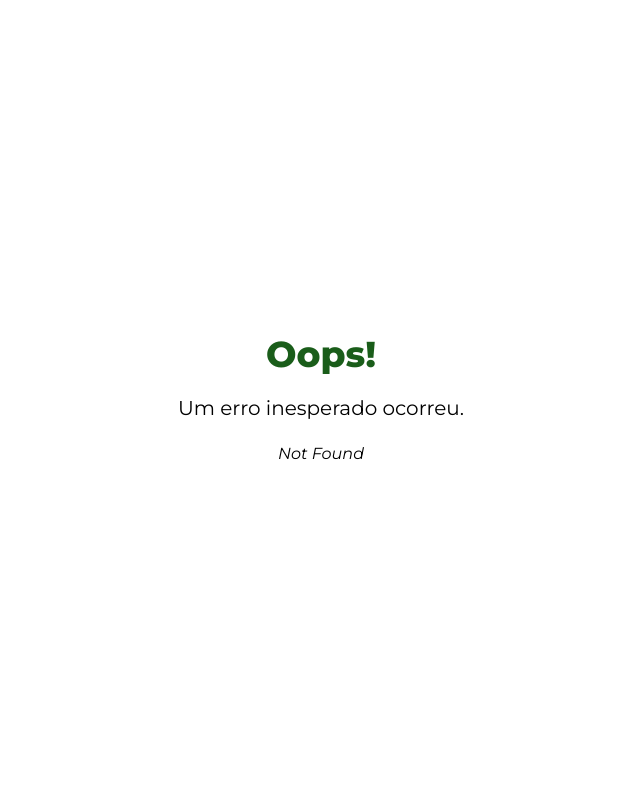
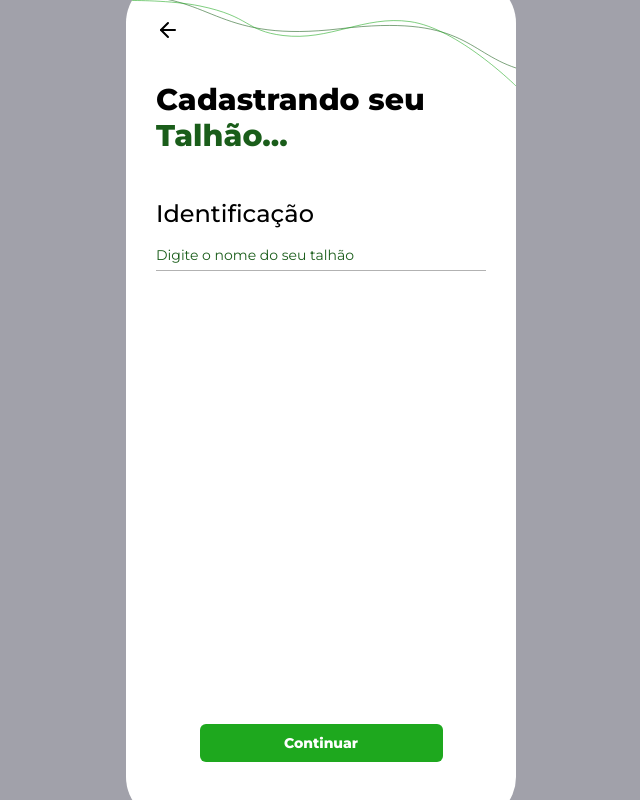
Before and after one commit to banap-app/banap-app, a React (Vite) app: page /field/register/1 in a window 1280 px wide. Before the commit this address had no page. Shown: the whole page, without its empty margins (319-959 px from the left). Built offline with nearby package versions, Linux system fonts and the light colour scheme.

Commit message:
Created the field registration pages

```diff
--- a/src/main.jsx
+++ b/src/main.jsx
@@ -10,6 +10,8 @@ import RegisterPage from './pages/RegisterPage.jsx'
 import MainPage from './pages/MainPage.jsx'
 import PropertyRegister from './pages/PropertyRegisterPage.jsx'
 import Property from './pages/Property.jsx'
+import FieldRegisterPage1 from './pages/FieldRegisterPage1.jsx'
+import FieldRegisterPage3 from './pages/FieldRegisterPage3.jsx'
 
 const router = createBrowserRouter([
   {
@@ -23,6 +25,8 @@ const router = createBrowserRouter([
       { path: 'app', element: <MainPage /> },
       { path: 'property/create', element: <PropertyRegister /> },
       { path: 'property', element: <Property /> },
+      { path: 'field/register/1', element: <FieldRegisterPage1 /> },
+      { path: 'field/register/2', element: <FieldRegisterPage3 /> },
     ],
   },
 ])
--- /dev/null
+++ b/src/pages/FieldRegisterPage1.jsx
@@ -0,0 +1,53 @@
+import { ArrowLeft } from 'lucide-react'
+import { useNavigate } from 'react-router-dom'
+import { UpperLines } from '../assets/RegistrationAssets'
+
+const FieldRegisterPage1 = () => {
+  const navigate = useNavigate()
+
+  return (
+    <div className='relative flex h-full w-full flex-col items-center justify-center'>
+      <div className='absolute left-[5px] top-[17px]'>
+        <UpperLines />
+      </div>
+      <div
+        onClick={() => navigate(-1)}
+        className='absolute left-[30px] top-[40px]'
+      >
+        <ArrowLeft />
+      </div>
+      <div className='absolute top-[104px] flex w-[330px] items-center'>
+        <p className='text-3xl font-extrabold'>
+          Cadastrando seu<br></br>
+          <span className='text-banap-dark'>Talhão...</span>
+        </p>
+      </div>
+      <form>
+        <div className='absolute bottom-[60px] left-[30px] flex w-[330px] flex-col items-center justify-center gap-[453px]'>
+          <div className='flex flex-col gap-[15px]'>
+            <label htmlFor='field-name' className='text-2xl font-medium'>
+              Identificação
+            </label>
+            <input
+              type='text'
+              name='field-name'
+              id='field-name'
+              placeholder='Digite o nome do seu talhão'
+              autoComplete='name'
+              required
+              className='w-[330px] border-b border-black/30 pb-[5px] text-sm text-banap-dark outline-none placeholder:text-banap-dark'
+            />
+          </div>
+          <button
+            type='submit'
+            className='h-[38px] w-[243px] rounded-md bg-banap-light text-sm font-extrabold text-white'
+          >
+            Continuar
+          </button>
+        </div>
+      </form>
+    </div>
+  )
+}
+
+export default FieldRegisterPage1
--- /dev/null
+++ b/src/pages/FieldRegisterPage3.jsx
@@ -0,0 +1,53 @@
+import { useNavigate } from 'react-router-dom'
+import { ArrowLeft } from 'lucide-react'
+import { UpperLines } from '../assets/RegistrationAssets'
+
+const FieldRegisterPage3 = () => {
+  const navigate = useNavigate()
+
+  return (
+    <div className='relative flex h-full w-full flex-col items-center justify-center'>
+      <div className='absolute left-[5px] top-[17px]'>
+        <UpperLines />
+      </div>
+      <div
+        onClick={() => navigate(-1)}
+        className='absolute left-[30px] top-[40px]'
+      >
+        <ArrowLeft />
+      </div>
+      <div className='absolute top-[104px] flex w-[330px] items-center'>
+        <p className='text-3xl font-extrabold'>
+          Cadastrando seu<br></br>
+          <span className='text-banap-dark'>Talhão...</span>
+        </p>
+      </div>
+      <form>
+        <div className='absolute bottom-[60px] left-[30px] flex w-[330px] flex-col items-center justify-center gap-[453px]'>
+          <div className='flex flex-col gap-[15px]'>
+            <label htmlFor='field-name' className='text-2xl font-medium'>
+              Descrição
+            </label>
+            <input
+              type='text'
+              name='field-name'
+              id='field-name'
+              placeholder='Digite o nome do seu talhão'
+              autoComplete='name'
+              required
+              className='w-[330px] border-b border-black/30 pb-[5px] text-sm text-banap-dark outline-none placeholder:text-banap-dark'
+            />
+          </div>
+          <button
+            type='submit'
+            className='h-[38px] w-[243px] rounded-md bg-banap-light text-sm font-extrabold text-white'
+          >
+            Continuar
+          </button>
+        </div>
+      </form>
+    </div>
+  )
+}
+
+export default FieldRegisterPage3
```
